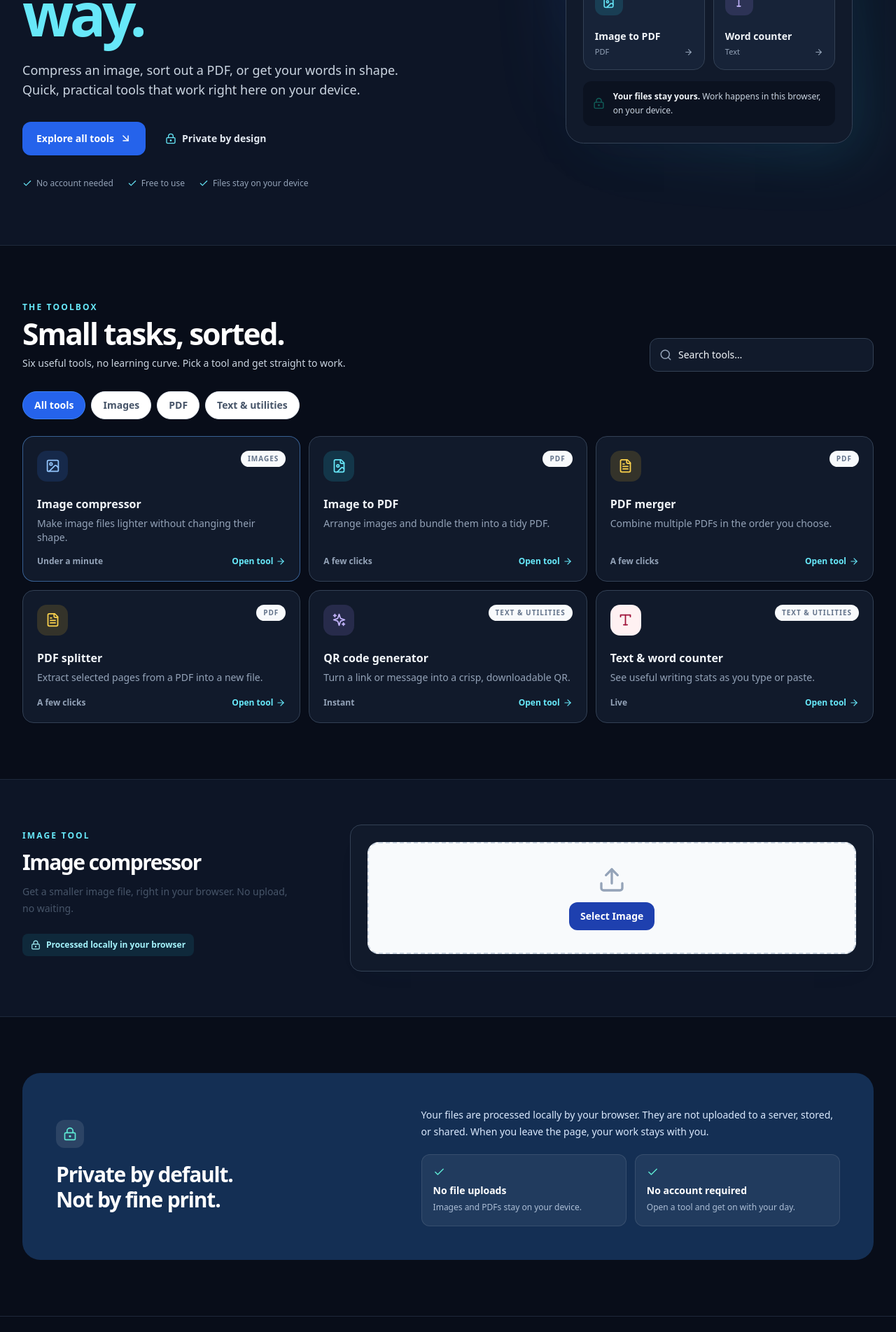
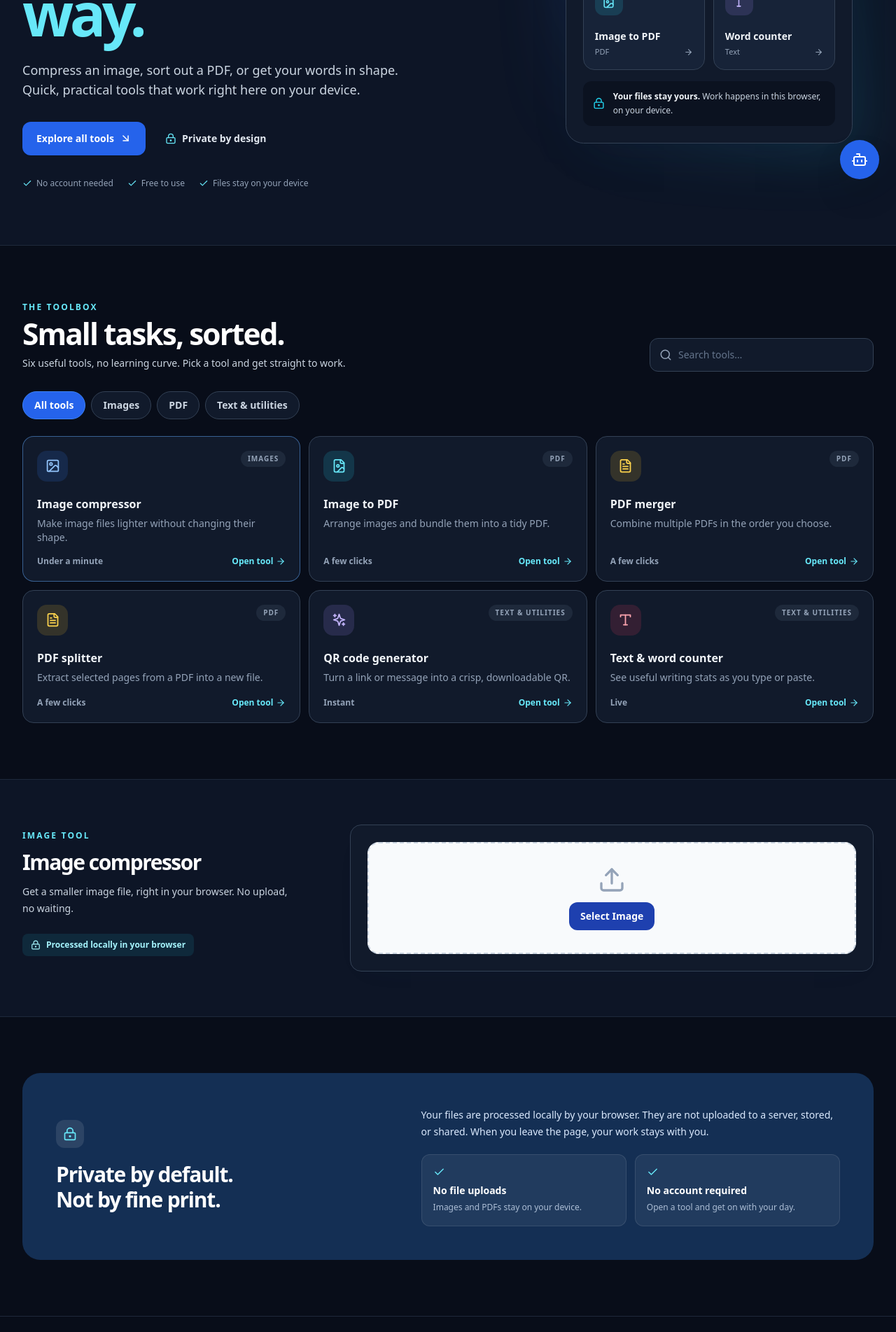
Before and after one commit to sarangkhan354-oss/smarttools-pk, a React (Vite) app: page / in a window 1280 px wide. Shown: the part 520-2423 px from the top of the page at 70% size. Built offline with nearby package versions, Linux system fonts and the light colour scheme.

Commit message:
Add AI Assistant widget to App component
Integrated AI Assistant widget into the main application, allowing user interaction and providing tool assistance. Updated styles and functionality for better user experience.

```diff
--- a/src/App.tsx
+++ b/src/App.tsx
@@ -1,5 +1,5 @@
 import { lazy, Suspense, useMemo, useState } from 'react';
-import { ArrowDownRight, ArrowRight, Check, FileImage, FileText, Image, LockKeyhole, Menu, Search, Sparkles, Type, X } from 'lucide-react';
+import { ArrowDownRight, ArrowRight, Check, FileImage, FileText, Image, LockKeyhole, Menu, Search, Sparkles, Type, X, Bot, Send } from 'lucide-react';
 
 const ImageCompressor = lazy(() => import('./tools/ImageCompressor'));
 const ImageToPdf = lazy(() => import('./tools/ImageToPdf'));
@@ -151,6 +151,98 @@ function ToolContent({ id }: { id: ToolId }) {
   );
 }
 
+// 🤖 AI Assistant Component Integrated Inside App
+function AIAssistantWidget() {
+  const [isOpen, setIsOpen] = useState(false);
+  const [messages, setMessages] = useState([
+    { sender: 'ai', text: 'Assalam-o-Alaikum! Main SmartTools PK ka AI Assistant hoon. Aapko kis tool ya feature mein madad chahiye?' }
+  ]);
+  const [input, setInput] = useState('');
+
+  const handleSend = () => {
+    if (!input.trim()) return;
+
+    const newMessages = [...messages, { sender: 'user', text: input }];
+    setMessages(newMessages);
+    setInput('');
+
+    setTimeout(() => {
+      setMessages(prev => [
+        ...prev,
+        { sender: 'ai', text: 'Shukriya! SmartTools PK par Image Compressor, PDF Tools aur QR Generator pehle se maujood hain. Aap upar diye gaye tools ko asani se use kar saktay hain.' }
+      ]);
+    }, 1000);
+  };
+
+  return (
+    <div className="fixed bottom-6 right-6 z-50">
+      {!isOpen && (
+        <button
+          onClick={() => setIsOpen(true)}
+          className="group flex h-14 w-14 items-center justify-center rounded-full bg-blue-600 text-white shadow-2xl transition hover:scale-110 hover:bg-blue-500 focus:outline-none focus:ring-4 focus:ring-blue-500/30"
+          title="Open AI Assistant"
+        >
+          <Bot size={24} />
+        </button>
+      )}
+
+      {isOpen && (
+        <div className="flex h-[450px] w-[340px] flex-col overflow-hidden rounded-2xl border border-slate-700 bg-[#111a2b] shadow-2xl sm:w-[380px]">
+          {/* Header */}
+          <div className="flex items-center justify-between border-b border-slate-700 bg-[#0d1526] px-4 py-3">
+            <div className="flex items-center gap-2.5">
+              <span className="flex h-3 w-3 rounded-full bg-cyan-400 animate-pulse" />
+              <h3 className="text-sm font-bold text-white">SmartTools AI Assistant</h3>
+            </div>
+            <button
+              onClick={() => setIsOpen(false)}
+              className="rounded-lg p-1 text-slate-400 hover:bg-white/5 hover:text-white"
+            >
+              <X size={18} />
+            </button>
+          </div>
+
+          {/* Messages Body */}
+          <div className="flex-1 space-y-3 overflow-y-auto p-4 text-sm">
+            {messages.map((msg, index) => (
+              <div
+                key={index}
+                className={`max-w-[85%] rounded-2xl px-4 py-2.5 leading-relaxed ${
+                  msg.sender === 'user'
+                    ? 'ml-auto bg-blue-600 text-white'
+                    : 'mr-auto border border-slate-700 bg-[#172338] text-slate-200'
+                }`}
+              >
+                {msg.text}
+              </div>
+            ))}
+          </div>
+
+          {/* Input Footer */}
+          <div className="border-t border-slate-700 bg-[#0d1526] p-3">
+            <div className="flex items-center gap-2">
+              <input
+                type="text"
+                value={input}
+                onChange={(e) => setInput(e.target.value)}
+                onKeyPress={(e) => e.key === 'Enter' && handleSend()}
+                placeholder="Yahan sawal likhein..."
+                className="h-10 flex-1 rounded-xl border border-slate-700 bg-[#111a2b] px-3 text-sm text-slate-200 outline-none placeholder:text-slate-500 focus:border-blue-400"
+              />
+              <button
+                onClick={handleSend}
+                className="flex h-10 w-10 items-center justify-center rounded-xl bg-blue-600 text-white transition hover:bg-blue-500"
+              >
+                <Send size={16} />
+              </button>
+            </div>
+          </div>
+        </div>
+      )}
+    </div>
+  );
+}
+
 function App() {
   const [query, setQuery] = useState('');
   const [category, setCategory] = useState<Category>('All tools');
@@ -177,7 +269,7 @@ function App() {
   }
 
   return (
-    <div className="min-h-[100dvh] bg-[#080d19] text-slate-100">
+    <div className="min-h-[100dvh] bg-[#080d19] text-slate-100 relative">
       <header className="sticky top-0 z-30 border-b border-slate-800/80 bg-[#080d19]/95 backdrop-blur-md">
         <div className="mx-auto flex h-[68px] max-w-7xl items-center justify-between gap-4 px-5 lg:px-8">
           <a
@@ -195,7 +287,7 @@ function App() {
               </span>
             </span>
             <span className="leading-tight">
-              <span className="font-display block text-[16px] font-extrabold tracking-[-.04em] text-[#132d50]">
+              <span className="font-display block text-[16px] font-extrabold tracking-[-.04em] text-white">
                 SmartTools <span className="text-cyan-300">PK</span>
               </span>
               <span className="hidden text-[10px] font-medium tracking-[.11em] text-slate-500 sm:block">
@@ -234,14 +326,14 @@ function App() {
             <a
               onClick={() => setMenuOpen(false)}
               href="#tools"
-              className="block rounded-lg px-2 py-3 text-sm font-semibold text-slate-700"
+              className="block rounded-lg px-2 py-3 text-sm font-semibold text-slate-300"
             >
               Explore tools
             </a>
             <a
               onClick={() => setMenuOpen(false)}
               href="#privacy"
-              className="block rounded-lg px-2 py-3 text-sm font-semibold text-slate-700"
+              className="block rounded-lg px-2 py-3 text-sm font-semibold text-slate-300"
             >
               Your privacy
             </a>
@@ -372,7 +464,7 @@ function App() {
                 </div>
 
                 <div className="mt-4 flex items-center gap-3 rounded-xl bg-[#0b1220] px-3.5 py-3">
-                  <LockKeyhole size={17} className="shrink-0 text-teal-800" />
+                  <LockKeyhole size={17} className="shrink-0 text-cyan-400" />
                   <p className="text-xs leading-5 text-slate-300">
                     <strong className="font-semibold text-slate-100">
                       Your files stay yours.
@@ -415,7 +507,7 @@ function App() {
                 value={query}
                 onChange={(e) => setQuery(e.target.value)}
                 placeholder="Search tools…"
-                className="h-12 w-full rounded-xl border border-slate-700 bg-[#111a2b] pl-10 pr-4 text-sm outline-none transition placeholder:text-slate-100 text-slate-400 focus:border-blue-400 focus:ring-4 focus:ring-blue-500/20"
+                className="h-12 w-full rounded-xl border border-slate-700 bg-[#111a2b] pl-10 pr-4 text-sm text-slate-200 outline-none transition placeholder:text-slate-500 focus:border-blue-400 focus:ring-4 focus:ring-blue-500/20"
               />
             </label>
           </div>
@@ -434,7 +526,7 @@ function App() {
                 className={`min-h-10 rounded-full border px-4 text-sm font-semibold transition ${
                   category === item
                     ? 'border-blue-500 bg-blue-600 text-white'
-                    : 'border-slate-200 bg-white text-slate-600 hover:border-blue-200 hover:text-cyan-300'
+                    : 'border-slate-700 bg-[#111a2b] text-slate-300 hover:border-slate-600 hover:text-cyan-300'
                 }`}
               >
                 {item}
@@ -451,7 +543,7 @@ function App() {
                     key={tool.id}
                     data-testid={`card-tool-${tool.id}`}
                     onClick={() => openTool(tool.id)}
-                    className={`group reveal flex min-h-[190px] flex-col rounded-2xl border bg-[#111a2b] p-5 text-left shadow-[0_1px_2px_rgba(22,48,78,.025)] transition hover:-translate-y-1 hover:border-blue-400/60 hover:shadow-[0_18px_40px_-18px_rgba(59,130,246,.35)] ${
+                    className={`group reveal flex min-h-[190px] flex-col rounded-2xl border bg-[#111a2b] p-5 text-left transition hover:-translate-y-1 hover:border-blue-400/60 hover:shadow-[0_18px_40px_-18px_rgba(59,130,246,.35)] ${
                       active === tool.id
                         ? 'border-blue-400/50'
                         : 'border-slate-700'
@@ -471,12 +563,12 @@ function App() {
                                 ? 'bg-amber-400/15 text-amber-300'
                                 : tool.accent === 'violet'
                                   ? 'bg-violet-400/15 text-violet-300'
-                                  : 'bg-rose-50 text-rose-800'
+                                  : 'bg-rose-500/15 text-rose-300'
                         }`}
                       >
                         <Icon size={21} />
                       </span>
-                      <span className="rounded-full bg-slate-50 px-2.5 py-1 text-[10px] font-bold uppercase tracking-[.1em] text-slate-500">
+                      <span className="rounded-full bg-slate-800 px-2.5 py-1 text-[10px] font-bold uppercase tracking-[.1em] text-slate-400">
                         {tool.category}
                       </span>
                     </div>
@@ -528,7 +620,7 @@ function App() {
               <h2 className="font-display mt-3 text-3xl font-extrabold tracking-[-.05em] text-white">
                 {tools[active].title}
               </h2>
-              <p className="mt-3 max-w-sm text-sm leading-6 text-slate-600">
+              <p className="mt-3 max-w-sm text-sm leading-6 text-slate-300">
                 {tools[active].description}
               </p>
               <div className="mt-6 inline-flex items-center gap-2 rounded-lg bg-cyan-400/10 px-3 py-2 text-xs font-semibold text-cyan-200">
@@ -548,7 +640,7 @@ function App() {
         >
           <div className="grid gap-8 rounded-[1.6rem] bg-[#142f54] px-6 py-8 text-white sm:px-9 md:grid-cols-[.9fr_1.1fr] md:items-center md:px-12 md:py-12">
             <div>
-              <div className="flex h-10 w-10 items-center justify-center rounded-xl bg-white/10 text-teal-300">
+              <div className="flex h-10 w-10 items-center justify-center rounded-xl bg-white/10 text-cyan-300">
                 <LockKeyhole size={20} />
               </div>
               <h2 className="font-display mt-5 text-2xl font-extrabold tracking-[-.04em] md:text-3xl">
@@ -566,14 +658,14 @@ function App() {
               </p>
               <div className="mt-5 grid gap-3 sm:grid-cols-2">
                 <div className="rounded-xl border border-white/10 bg-white/[.06] p-4">
-                  <Check size={17} className="text-teal-300" />
+                  <Check size={17} className="text-cyan-300" />
                   <p className="mt-2 text-sm font-semibold">No file uploads</p>
                   <p className="mt-1 text-xs leading-5 text-blue-100/75">
                     Images and PDFs stay on your device.
                   </p>
                 </div>
                 <div className="rounded-xl border border-white/10 bg-white/[.06] p-4">
-                  <Check size={17} className="text-teal-300" />
+                  <Check size={17} className="text-cyan-300" />
                   <p className="mt-2 text-sm font-semibold">
                     No account required
                   </p>
@@ -602,6 +694,9 @@ function App() {
           </p>
         </div>
       </footer>
+
+      {/* 🤖 Embedded Floating AI Assistant Widget */}
+      <AIAssistantWidget />
     </div>
   );
 }
```
